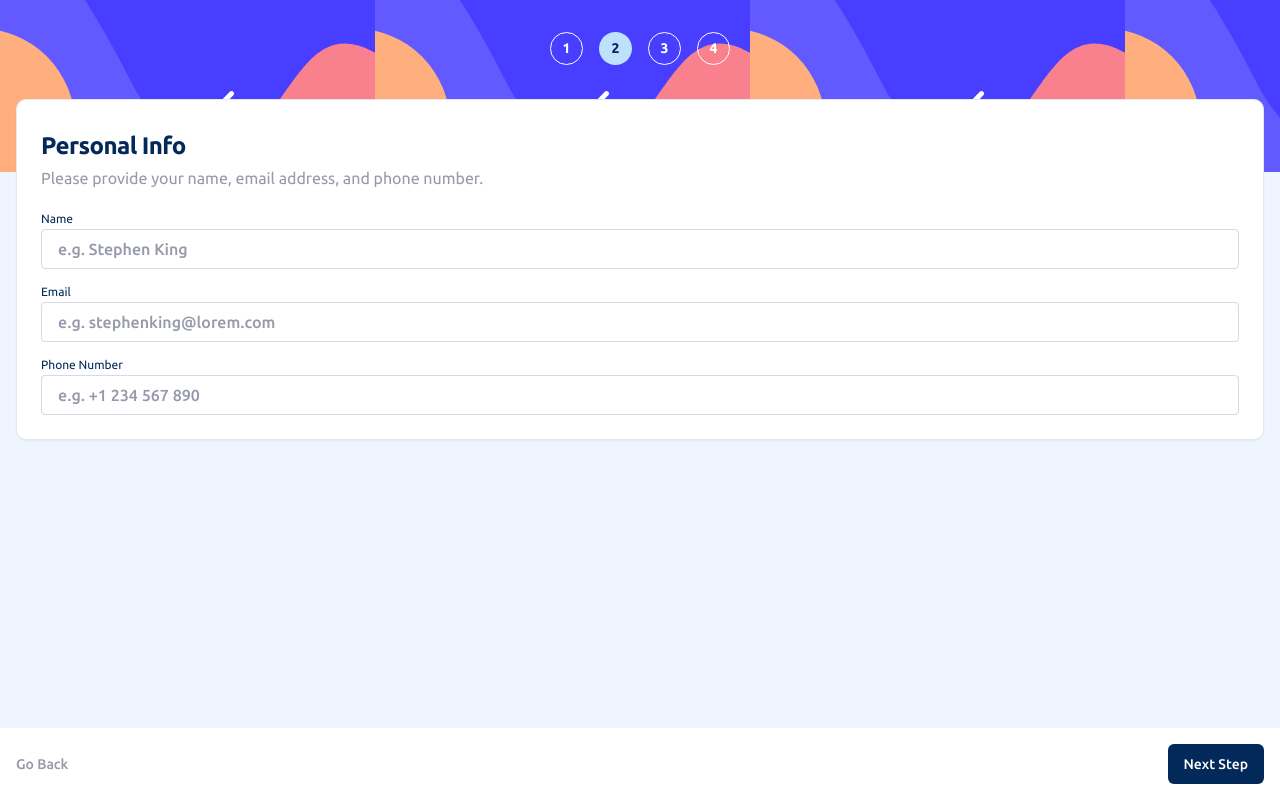
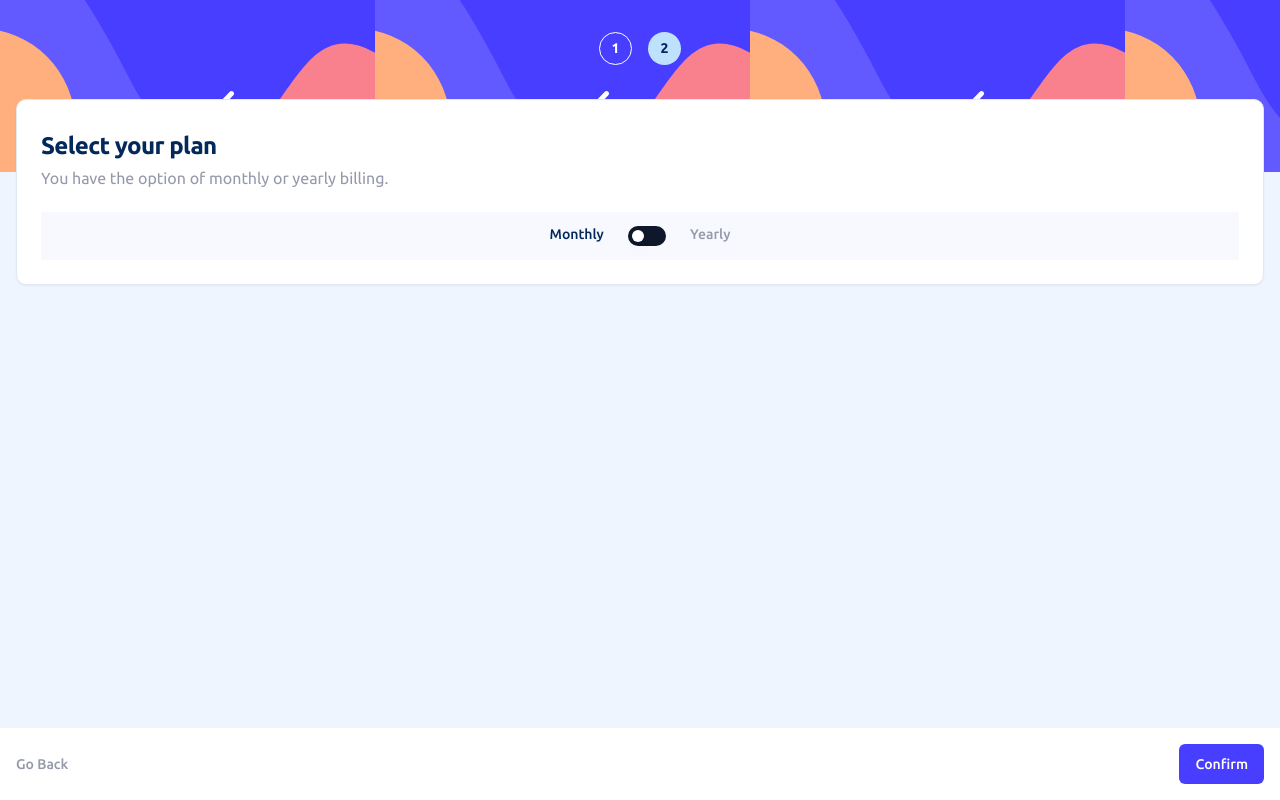
Before and after one commit to rezuankassim/multi-step-form, a Next.js app: page / in a window 1280 px wide. Both pictures are taken after a click on the button "Next Step". Built offline with nearby package versions, Linux system fonts and the light colour scheme.

Commit message:
added formik for form and using wizard from formik example

```diff
--- a/app/layout.tsx
+++ b/app/layout.tsx
@@ -1,18 +1,17 @@
-import './globals.css'
+import {Ubuntu} from 'next/font/google';
+import './globals.css';
 
 export const metadata = {
   title: 'Create Next App',
   description: 'Generated by create next app',
-}
+};
 
-export default function RootLayout({
-  children,
-}: {
-  children: React.ReactNode
-}) {
+const ubuntu = Ubuntu({weight: ['400', '500', '700'], subsets: ['latin']});
+
+export default function RootLayout({children}: {children: React.ReactNode}) {
   return (
     <html lang="en">
-      <body>{children}</body>
+      <body className={ubuntu.className}>{children}</body>
     </html>
-  )
+  );
 }
--- a/app/page.tsx
+++ b/app/page.tsx
@@ -1,55 +1,44 @@
 'use client';
 
-import {Inter, Ubuntu} from 'next/font/google';
-import {
-  Card,
-  CardContent,
-  CardDescription,
-  CardFooter,
-  CardHeader,
-  CardTitle,
-} from '@/components/ui/card';
-import {Button} from '@/components/ui/button';
+import {CardContent, CardDescription, CardHeader, CardTitle} from '@/components/ui/card';
 import {Label} from '@/components/ui/label';
 import {Input} from '@/components/ui/input';
-import {Step} from '@/components/ui/step';
-import {useState} from 'react';
+import {Field, FieldProps} from 'formik';
+import * as Yup from 'yup';
+import Wizard from '@/components/Wizard';
+import WizardStep from '@/components/WizardStep';
+import {Switch} from '@/components/ui/switch';
+import {cn} from '@/lib/utils';
 
-const ubuntu = Ubuntu({weight: ['400', '500', '700'], subsets: ['latin']});
+const sleep = (ms: number) => new Promise(resolve => setTimeout(resolve, ms));
 
 export default function Home() {
-  const [currentStep, setCurrentStep] = useState(1);
-
-  const handleNext = () => {
-    if (currentStep < 4) {
-      setCurrentStep(prev => prev + 1);
+  return (
+    <main className="relative min-h-screen bg-[#EFF5FF]">
+      <Wizard
+        initialValues={{
+          name: 'Rezuan Kassim',
+          email: 'rezuankassim@hotmail.com',
+          phone: '0182664733',
+          planMethod: 'monthly',
+        }}
+        onSubmit={async (values: any) =>
+          sleep(300).then(() => console.log('Wizard submit', values))
         }
-  };
-
-  const handleBack = () => {
-    if (currentStep > 1) {
-      setCurrentStep(prev => prev - 1);
-    }
-  };
-
-  return (
-    <main className={`${ubuntu.className} relative min-h-screen bg-[#EFF5FF]`}>
-      <div className="h-[172px] w-full bg-[url('/bg-sidebar-mobile.svg')]">
-        <div className="flex items-center justify-center pb-[34px] pt-8">
-          <div className="flex items-center gap-4">
-            <Step active={currentStep === 1}>1</Step>
-
-            <Step active={currentStep === 2}>2</Step>
-
-            <Step active={currentStep === 3}>3</Step>
-
-            <Step active={currentStep === 4}>4</Step>
-          </div>
-        </div>
-      </div>
-
-      <div className="px-4">
-        <Card className="-mt-[73px] rounded-[10px] drop-shadow-[0px_25px_40px_-20px_rgba(0,0,0,0.0951141)]">
+      >
+        <WizardStep
+          onSubmit={() => console.log('Step1 onSubmit')}
+          validationSchema={Yup.object({
+            name: Yup.string()
+              .min(3, 'This field needs 3 char. min.')
+              .max(255, 'This field must be within 255 char.')
+              .required('This field is required'),
+            email: Yup.string().email('This field is invalid').required('This field is required'),
+            phone: Yup.string()
+              .min(10, 'This field must be within 255 char.')
+              .required('This field is required'),
+          })}
+        >
           <CardHeader className="px-6 pb-[22px] pt-8">
             <CardTitle className="text-2xl leading-7 text-[#022959]">Personal Info</CardTitle>
             <CardDescription className="text-base text-[#9699AA]">
@@ -58,35 +47,100 @@ export default function Home() {
           </CardHeader>
 
           <CardContent className="grid gap-y-4">
+            <Field name="name">
+              {({field, meta}: FieldProps) => (
                 <div className="flex flex-col gap-y-[3px]">
-              <Label htmlFor="name">Name</Label>
-              <Input placeholder="e.g. Stephen King" />
+                  <Label htmlFor="name" error={meta.error}>
+                    Name
+                  </Label>
+                  <Input
+                    placeholder="e.g. Stephen King"
+                    error={meta.touched && meta.error ? true : false}
+                    {...field}
+                  />
                 </div>
+              )}
+            </Field>
 
+            <Field name="email">
+              {({field, meta}: FieldProps) => (
                 <div className="flex flex-col gap-y-[3px]">
-              <Label htmlFor="email">Email</Label>
-              <Input type="email" placeholder="e.g. stephenking@lorem.com" />
+                  <Label htmlFor="email" error={meta.error}>
+                    Email
+                  </Label>
+                  <Input
+                    type="email"
+                    placeholder="e.g. stephenking@lorem.com"
+                    error={meta.touched && meta.error ? true : false}
+                    {...field}
+                  />
                 </div>
+              )}
+            </Field>
 
+            <Field name="phone">
+              {({field, meta}: FieldProps) => (
                 <div className="flex flex-col gap-y-[3px]">
-              <Label htmlFor="phone">Phone Number</Label>
-              <Input placeholder="e.g. +1 234 567 890" />
+                  <Label htmlFor="phone" error={meta.error}>
+                    Phone Number
+                  </Label>
+                  <Input
+                    placeholder="e.g. +1 234 567 890"
+                    error={meta.touched && meta.error ? true : false}
+                    {...field}
+                  />
                 </div>
+              )}
+            </Field>
           </CardContent>
-        </Card>
+        </WizardStep>
+
+        <WizardStep
+          onSubmit={() => console.log('Step2 onSubmit')}
+          validationSchema={Yup.object({
+            planMethod: Yup.string(),
+          })}
+        >
+          <CardHeader className="px-6 pb-[22px] pt-8">
+            <CardTitle className="text-2xl leading-7 text-[#022959]">Select your plan</CardTitle>
+            <CardDescription className="text-base text-[#9699AA]">
+              You have the option of monthly or yearly billing.
+            </CardDescription>
+          </CardHeader>
+
+          <CardContent className="grid gap-y-6">
+            <Field type="checkbox" name="planMethod">
+              {({field, form}: FieldProps) => (
+                <div className="flex items-start justify-center gap-x-6 bg-[#F8F9FF] py-[14px]">
+                  <Label
+                    className={cn(
+                      'text-sm font-medium leading-4',
+                      field.value === 'monthly' ? 'text-[#022959]' : 'text-[#9699AA]'
+                    )}
+                  >
+                    Monthly
+                  </Label>
+                  <Switch
+                    name={field.name}
+                    onCheckedChange={value =>
+                      form.setFieldValue(field.name, value ? 'yearly' : 'monthly')
+                    }
+                    checked={field.value === 'monthly' ? false : true}
+                  />
+                  <Label
+                    className={cn(
+                      'text-sm font-medium leading-4',
+                      field.value === 'yearly' ? 'text-[#022959]' : 'text-[#9699AA]'
+                    )}
+                  >
+                    Yearly
+                  </Label>
                 </div>
-
-      <div className="absolute bottom-0 flex w-full flex-row-reverse items-center justify-between bg-white p-4">
-        <Button variant={currentStep !== 4 ? 'secondary' : 'default'} onClick={handleNext}>
-          {currentStep !== 4 ? 'Next Step' : 'Confirm'}
-        </Button>
-
-        {currentStep === 1 ? null : (
-          <Button variant="link" size="none" onClick={handleBack}>
-            Go Back
-          </Button>
               )}
-      </div>
+            </Field>
+          </CardContent>
+        </WizardStep>
+      </Wizard>
     </main>
   );
 }
--- /dev/null
+++ b/components/Wizard.tsx
@@ -0,0 +1,98 @@
+import {Form, Formik} from 'formik';
+import React, {ReactFragment, useState} from 'react';
+import {WizardStepProps} from './WizardStep';
+import {Step} from './ui/step';
+import {Card} from './ui/card';
+import {Button} from './ui/button';
+
+type WizardProps = {
+  children: React.ReactNode;
+  initialValues: Record<string, any>;
+  onSubmit: (values: Record<string, any>, bag: any) => void;
+};
+
+const Wizard = ({children, initialValues, onSubmit}: WizardProps) => {
+  const [stepNumber, setStepNumber] = useState(0);
+  const steps = React.Children.toArray(children);
+  const [snapshot, setSnapshot] = useState(initialValues);
+
+  const step = steps[stepNumber];
+  const totalSteps = steps.length;
+  const isLastStep = stepNumber === totalSteps - 1;
+
+  const next = (values: Record<string, any>) => {
+    setSnapshot(values);
+    setStepNumber(Math.min(stepNumber + 1, totalSteps - 1));
+  };
+
+  const previous = (values: Record<string, any>) => {
+    setSnapshot(values);
+    setStepNumber(Math.max(stepNumber - 1, 0));
+  };
+
+  const handleSubmit = async (values: Record<string, any>, bag: any) => {
+    if (React.isValidElement<WizardStepProps>(step)) {
+      if (step.props.onSubmit) {
+        await step.props.onSubmit(values, bag);
+      }
+
+      if (isLastStep) {
+        return onSubmit(values, bag);
+      } else {
+        bag.setTouched({});
+        next(values);
+      }
+    }
+  };
+
+  return (
+    <Formik
+      initialValues={snapshot}
+      onSubmit={handleSubmit}
+      validationSchema={
+        React.isValidElement<WizardStepProps>(step) ? step.props.validationSchema : {}
+      }
+    >
+      {formik => (
+        <Form>
+          <div className="h-[172px] w-full bg-[url('/bg-sidebar-mobile.svg')]">
+            <div className="flex items-center justify-center pb-[34px] pt-8">
+              <div className="flex items-center gap-4">
+                {[...Array(totalSteps)].map((x, i) => (
+                  <Step active={stepNumber === i} key={i}>
+                    {i + 1}
+                  </Step>
+                ))}
+              </div>
+            </div>
+          </div>
+
+          <div className="px-4">
+            <Card className="-mt-[73px] rounded-[10px] drop-shadow-[0px_25px_40px_-20px_rgba(0,0,0,0.0951141)]">
+              {step}
+            </Card>
+          </div>
+
+          <div className="absolute bottom-0 flex w-full flex-row-reverse items-center justify-between bg-white p-4">
+            <Button type="submit" variant={!isLastStep ? 'secondary' : 'default'}>
+              {!isLastStep ? 'Next Step' : 'Confirm'}
+            </Button>
+
+            {stepNumber > 0 ? (
+              <Button
+                type="button"
+                variant="link"
+                size="none"
+                onClick={() => previous(formik.values)}
+              >
+                Go Back
+              </Button>
+            ) : null}
+          </div>
+        </Form>
+      )}
+    </Formik>
+  );
+};
+
+export default Wizard;
--- /dev/null
+++ b/components/WizardStep.tsx
@@ -0,0 +1,11 @@
+import React from 'react';
+
+export type WizardStepProps = {
+  children: React.ReactNode;
+  validationSchema: any | (() => any);
+  onSubmit?: (values?: Record<any, any>, bag?: any) => void;
+};
+
+const WizardStep: React.FC<WizardStepProps> = ({children}) => <>{children}</>;
+
+export default WizardStep;
--- /dev/null
+++ b/components/ui/switch.tsx
@@ -0,0 +1,29 @@
+'use client';
+
+import * as React from 'react';
+import * as SwitchPrimitives from '@radix-ui/react-switch';
+
+import {cn} from '@/lib/utils';
+
+const Switch = React.forwardRef<
+  React.ElementRef<typeof SwitchPrimitives.Root>,
+  React.ComponentPropsWithoutRef<typeof SwitchPrimitives.Root>
+>(({className, ...props}, ref) => (
+  <SwitchPrimitives.Root
+    className={cn(
+      'peer inline-flex h-5 w-[38px] shrink-0 cursor-pointer items-center rounded-full border-2 border-transparent transition-colors focus-visible:outline-none focus-visible:ring-2 focus-visible:ring-ring focus-visible:ring-offset-2 focus-visible:ring-offset-background disabled:cursor-not-allowed disabled:opacity-50 data-[state=checked]:bg-primary data-[state=unchecked]:bg-primary',
+      className
+    )}
+    {...props}
+    ref={ref}
+  >
+    <SwitchPrimitives.Thumb
+      className={cn(
+        'pointer-events-none block h-3 w-3 rounded-full bg-background shadow-lg ring-0 transition-transform data-[state=checked]:translate-x-5 data-[state=unchecked]:translate-x-0.5'
+      )}
+    />
+  </SwitchPrimitives.Root>
+));
+Switch.displayName = SwitchPrimitives.Root.displayName;
+
+export {Switch};
--- a/package.json
+++ b/package.json
@@ -10,6 +10,7 @@
   },
   "dependencies": {
     "@radix-ui/react-label": "^2.0.1",
+    "@radix-ui/react-switch": "^1.0.2",
     "@types/node": "18.15.13",
     "@types/react": "18.0.37",
     "@types/react-dom": "18.0.11",
@@ -18,6 +19,7 @@
     "clsx": "^1.2.1",
     "eslint": "8.38.0",
     "eslint-config-next": "13.3.0",
+    "formik": "^2.2.9",
     "lucide-react": "^0.171.0",
     "next": "13.3.0",
     "postcss": "8.4.23",
@@ -26,7 +28,8 @@
     "tailwind-merge": "^1.12.0",
     "tailwindcss": "3.3.1",
     "tailwindcss-animate": "^1.0.5",
-    "typescript": "5.0.4"
+    "typescript": "5.0.4",
+    "yup": "^1.1.1"
   },
   "devDependencies": {
     "prettier": "^2.8.7",
```
Also changed, not shown: 1 other file (tests, documents, lock files or other folders). Lines whose indentation alone changed are shown as unchanged.
